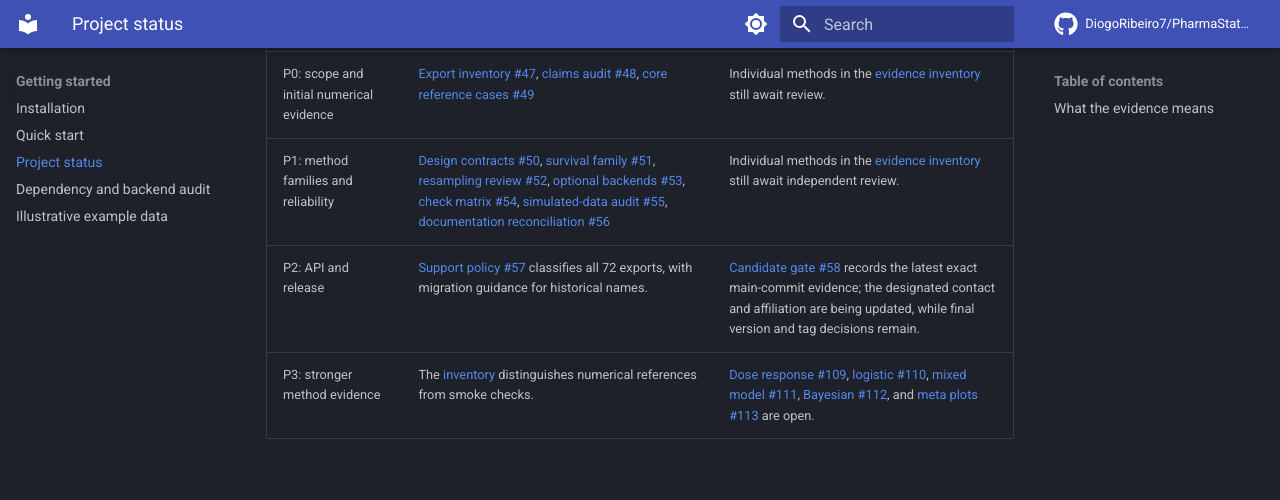
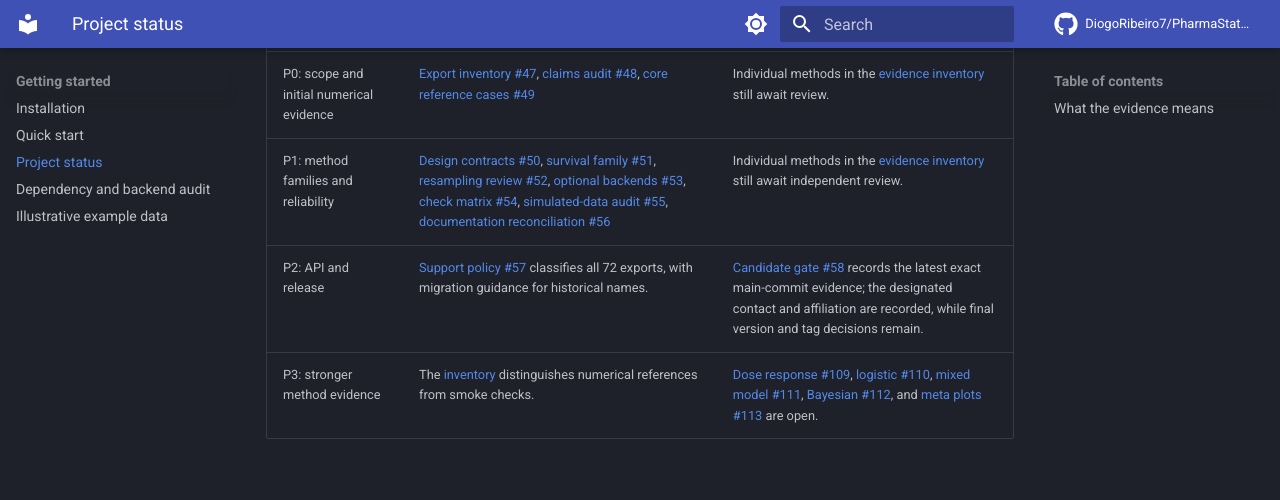
Before and after one commit to DiogoRibeiro7/PharmaStatsR, an MkDocs documentation site: the page built from docs/project-status.md, in a window 1280 px wide and 900 px high, scrolled down 356 px. Shown: the top 500 px of the window. Built offline with MkDocs 1.6.1 and Material for MkDocs 9.7.7, drawn with Linux system fonts in a browser that asks for light colours; comment, search, counter and statistics services are not loaded.

Commit message:
State durable candidate metadata status

```diff
--- a/docs/project-status.md
+++ b/docs/project-status.md
@@ -8,7 +8,7 @@ The [repository roadmap](https://github.com/DiogoRibeiro7/PharmaStatsR/blob/main
 | --- | --- | --- |
 | P0: scope and initial numerical evidence | [Export inventory #47](https://github.com/DiogoRibeiro7/PharmaStatsR/issues/47), [claims audit #48](https://github.com/DiogoRibeiro7/PharmaStatsR/issues/48), [core reference cases #49](https://github.com/DiogoRibeiro7/PharmaStatsR/issues/49) | Individual methods in the [evidence inventory](method-inventory.md) still await review. |
 | P1: method families and reliability | [Design contracts #50](https://github.com/DiogoRibeiro7/PharmaStatsR/issues/50), [survival family #51](https://github.com/DiogoRibeiro7/PharmaStatsR/issues/51), [resampling review #52](https://github.com/DiogoRibeiro7/PharmaStatsR/issues/52), [optional backends #53](https://github.com/DiogoRibeiro7/PharmaStatsR/issues/53), [check matrix #54](https://github.com/DiogoRibeiro7/PharmaStatsR/issues/54), [simulated-data audit #55](https://github.com/DiogoRibeiro7/PharmaStatsR/issues/55), [documentation reconciliation #56](documentation-reconciliation.md) | Individual methods in the [evidence inventory](method-inventory.md) still await independent review. |
-| P2: API and release | [Support policy #57](api-support-policy.md) classifies all 72 exports, with migration guidance for historical names. | [Candidate gate #58](release-candidate.md) records the latest exact main-commit evidence; the designated contact and affiliation are being updated, while final version and tag decisions remain. |
+| P2: API and release | [Support policy #57](api-support-policy.md) classifies all 72 exports, with migration guidance for historical names. | [Candidate gate #58](release-candidate.md) records the latest exact main-commit evidence; the designated contact and affiliation are recorded, while final version and tag decisions remain. |
 | P3: stronger method evidence | The [inventory](method-inventory.md) distinguishes numerical references from smoke checks. | [Dose response #109](https://github.com/DiogoRibeiro7/PharmaStatsR/issues/109), [logistic #110](https://github.com/DiogoRibeiro7/PharmaStatsR/issues/110), [mixed model #111](https://github.com/DiogoRibeiro7/PharmaStatsR/issues/111), [Bayesian #112](https://github.com/DiogoRibeiro7/PharmaStatsR/issues/112), and [meta plots #113](https://github.com/DiogoRibeiro7/PharmaStatsR/issues/113) are open. |
 
 ## What the evidence means
```
